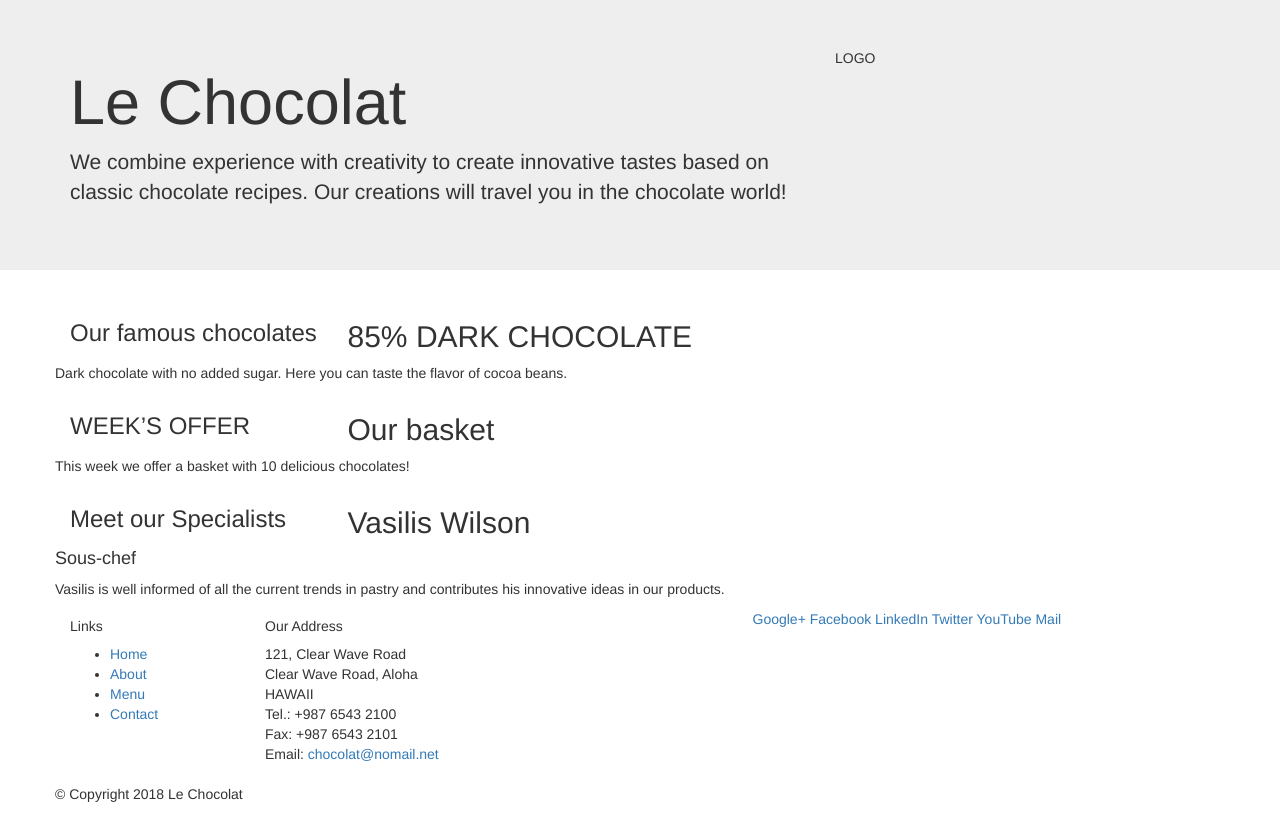
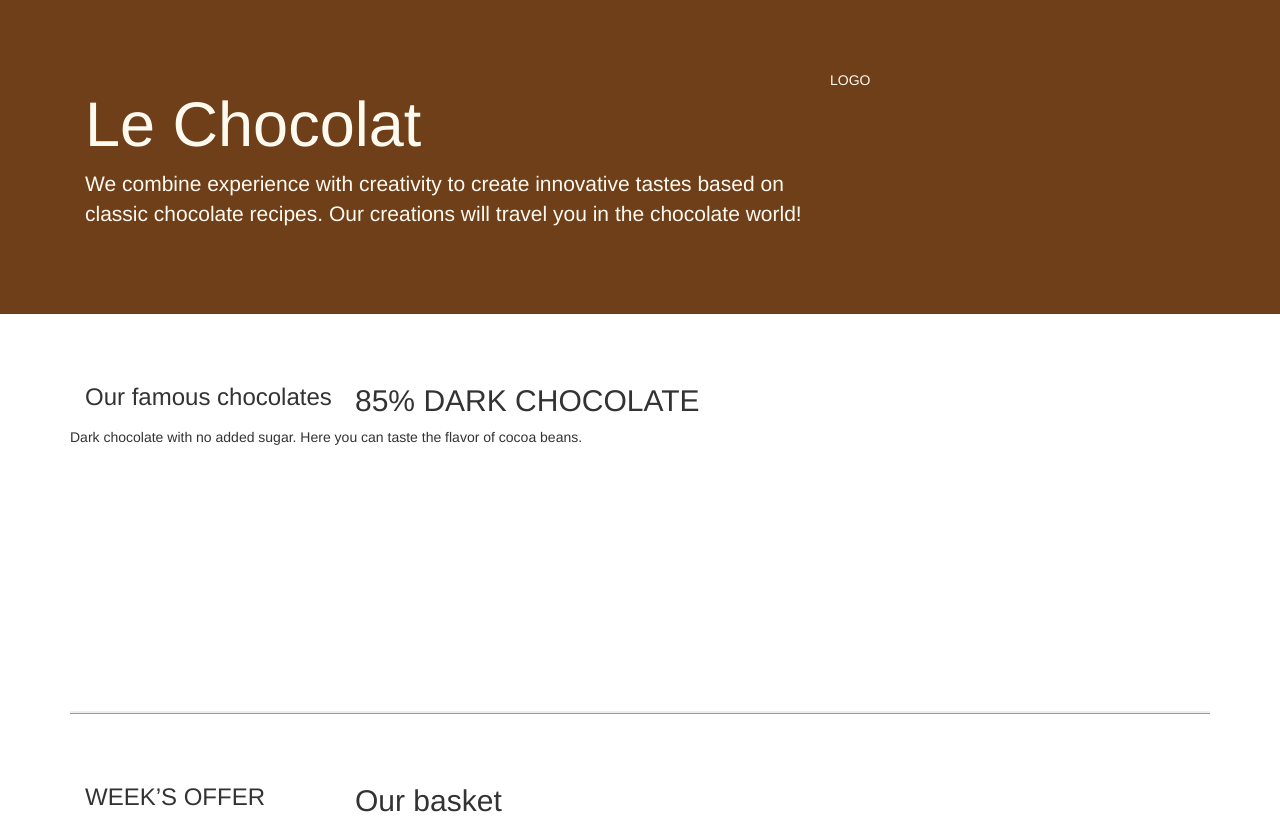
Before and after one commit to yavuzefe/courseeg, a plain HTML site: page index.html in a window 1280 px wide. Shown: the top 824 px of the page. Drawn offline with nearby package versions, Linux system fonts and the light colour scheme.

Commit message:
Bootstrap Grid Part 2

```diff
--- /dev/null
+++ b/css/mystyles.css
@@ -0,0 +1,26 @@
+.row-header{
+    margin:0px auto;
+    padding:0px;
+}
+.row-content {
+    margin:0px auto;
+    padding: 50px 0px 50px 0px;
+    border-bottom: 3px ridge;
+    min-height:400px;
+}
+.footer{
+    background-color: #dbb08d;
+    margin:0px auto;
+    padding: 20px 0px 20px 0px;
+}
+.jumbotron {
+    padding:70px 30px 70px 30px;
+    margin:0px auto;
+    background: #6E3F19;
+    color:floralwhite;
+}
+address{
+    font-size:80%;
+    margin:0px;
+    color:#0f0f0f;
+}
--- a/index.html
+++ b/index.html
@@ -7,6 +7,7 @@
     <meta http-equiv="x-ua-compatible" content="ie=edge">
     <!-- Bootstrap CSS -->
     <link rel="stylesheet" href="node_modules/bootstrap/dist/css/bootstrap.min.css">
+    <link rel="stylesheet" href="css/mystyles.css">
     <title>Le Chocolat</title>
 </head>
 
@@ -14,7 +15,7 @@
 
     <header class="jumbotron">
         <div class="container">
-            <div class="row">
+            <div class="row row-header">
                 <div class="col-12 col-sm-8">
                     <h1>Le Chocolat</h1>
                     <p>We combine experience with creativity to create innovative tastes based on classic chocolate
@@ -27,7 +28,7 @@
     </header>
 
     <div class="container">
-        <div class="row">
+        <div class="row row-content align-items-center">
             <div class="col-sm-4 col-md-3">
                 <h3>Our famous chocolates</h3>
             </div>
@@ -38,7 +39,7 @@
         </div>
 
 
-        <div class="row">
+        <div class="row row-content align-items-center">
             <div class="col-sm-4 col-md-3">
                 <h3>WEEK’S OFFER</h3>
             </div>
@@ -48,7 +49,7 @@
             </div>
         </div>
 
-        <div class="row">
+        <div class="row row-content align-items-center">
             <div class="col-sm-4 col-md-3">
                 <h3>Meet our Specialists</h3>
             </div>
@@ -61,7 +62,7 @@
         </div>
     </div>
 
-    <footer>
+    <footer class="footer">
         <div class="container">
             <div class="row">
                 <div class="col-5 offset-1 col-sm-2">
@@ -84,8 +85,8 @@
                         Email: <a href="mailto:chocolat@nomail.net">chocolat@nomail.net</a>
                     </address>
                 </div>
-                <div class="col col-sm-4">
-                    <div class="col-auto">
+                <div class="col col-sm-4 align-self-center">
+                    <div class="col-auto" style="text-align:center">
                         <a href="http://google.com/+">Google+</a>
                         <a href="http://www.facebook.com/profile.php?id=">Facebook</a>
                         <a href="http://www.linkedin.com/in/">LinkedIn</a>
@@ -95,7 +96,7 @@
                     </div>
                 </div>
             </div>
-            <div class="row">
+            <div class="row justify-content-center">
                 <div class="col-auto">
                     <p> &copy; Copyright 2018 Le Chocolat</p>
                 </div>
```
